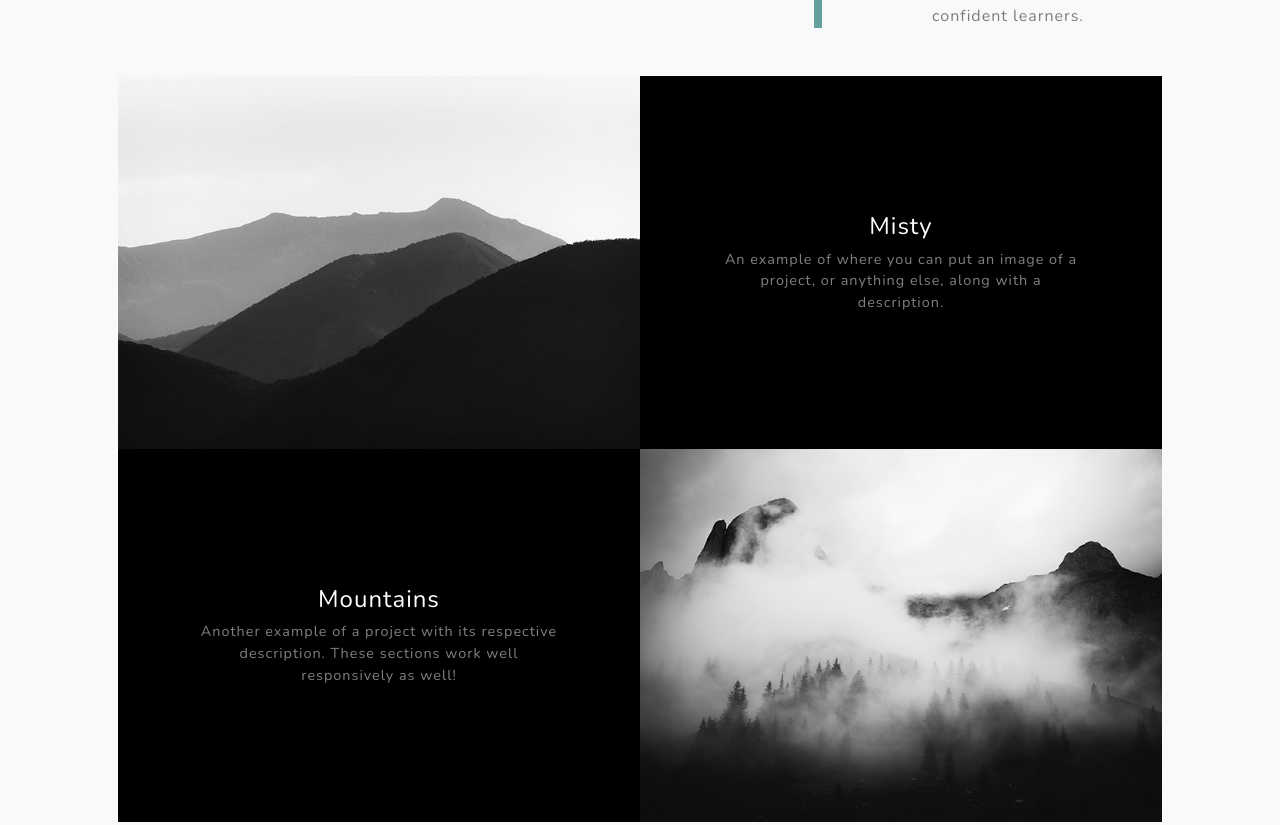
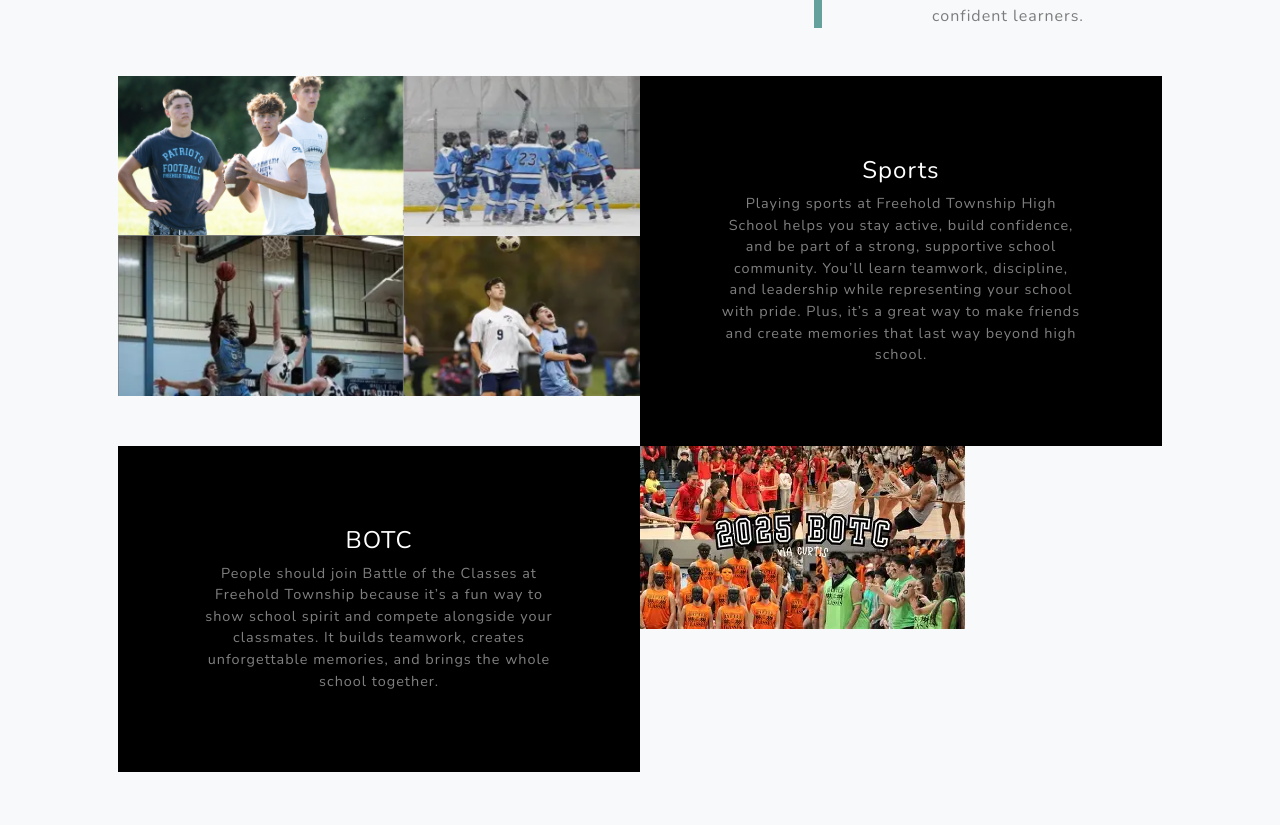
Before and after one commit to 228bbrausewetter-web/startbootstrap-grayscale-gh-pages, a plain HTML site: page index.html in a window 1280 px wide. Shown: the part 1751-2576 px from the top of the page. Drawn offline with nearby package versions, Linux system fonts and the light colour scheme.

Commit message:
finished

```diff
--- a/index.html
+++ b/index.html
@@ -7,12 +7,12 @@
         <meta name="author" content="" />
         <title>Template</title>
         <link rel="icon" type="image/x-icon" href="assets/favicon.ico" />
-        <!-- Font Awesome icons (free version)-->
+
         <script src="https://use.fontawesome.com/releases/v6.3.0/js/all.js" crossorigin="anonymous"></script>
-        <!-- Google fonts-->
+
         <link href="https://fonts.googleapis.com/css?family=Varela+Round" rel="stylesheet" />
         <link href="https://fonts.googleapis.com/css?family=Nunito:200,200i,300,300i,400,400i,600,600i,700,700i,800,800i,900,900i" rel="stylesheet" />
-        <!-- Core theme CSS (includes Bootstrap)-->
+
         <link href="css/styles.css" rel="stylesheet" />
     </head>
     <body id="page-top">
@@ -61,10 +61,10 @@
                 <img class="img-fluid" src="assets/img/download.jpg" alt="..." />
             </div>
         </section>
-        <!-- Projects-->
+
         <section class="projects-section bg-light" id="projects">
             <div class="container px-4 px-lg-5">
-                <!-- Featured Project Row-->
+
                 <div class="row gx-0 mb-4 mb-lg-5 align-items-center">
                     <div class="col-xl-8 col-lg-7"><img class="img-fluid mb-3 mb-lg-0" src="assets/img/images.jpg" alt="..." /></div>
                     <div class="col-xl-4 col-lg-5">
@@ -75,29 +75,28 @@
                         </div>
                     </div>
                 </div>
-                <!-- Project One Row-->
+
                 <div class="row gx-0 mb-5 mb-lg-0 justify-content-center">
-                    <div class="col-lg-6"><img class="img-fluid" src="assets/img/demo-image-01.jpg" alt="..." /></div>
+                    <div class="col-lg-6"><img class="img-fluid" src="assets/img/Screenshot 2026-02-05 083709.png" alt="..." /></div>
                     <div class="col-lg-6">
                         <div class="bg-black text-center h-100 project">
                             <div class="d-flex h-100">
                                 <div class="project-text w-100 my-auto text-center text-lg-left">
-                                    <h4 class="text-white">Misty</h4>
-                                    <p class="mb-0 text-white-50">An example of where you can put an image of a project, or anything else, along with a description.</p>
+                                    <h4 class="text-white">Sports</h4>
+                                    <p class="mb-0 text-white-50">Playing sports at Freehold Township High School helps you stay active, build confidence, and be part of a strong, supportive school community. You’ll learn teamwork, discipline, and leadership while representing your school with pride. Plus, it’s a great way to make friends and create memories that last way beyond high school.</p>
                                 </div>
                             </div>
                         </div>
                     </div>
                 </div>
-                <!-- Project Two Row-->
                 <div class="row gx-0 justify-content-center">
-                    <div class="col-lg-6"><img class="img-fluid" src="assets/img/demo-image-02.jpg" alt="..." /></div>
+                    <div class="col-lg-6"><img class="img-fluid" src="assets/img/OIP.webp" alt="..." /></div>
                     <div class="col-lg-6 order-lg-first">
                         <div class="bg-black text-center h-100 project">
                             <div class="d-flex h-100">
                                 <div class="project-text w-100 my-auto text-center text-lg-right">
-                                    <h4 class="text-white">Mountains</h4>
-                                    <p class="mb-0 text-white-50">Another example of a project with its respective description. These sections work well responsively as well!</p>
+                                    <h4 class="text-white">BOTC</h4>
+                                    <p class="mb-0 text-white-50">People should join Battle of the Classes at Freehold Township because it’s a fun way to show school spirit and compete alongside your classmates. It builds teamwork, creates unforgettable memories, and brings the whole school together.</p>
                                 </div>
                             </div>
                         </div>
@@ -105,32 +104,20 @@
                 </div>
             </div>
         </section>
-        <!-- Signup-->
         <section class="signup-section" id="signup">
             <div class="container px-4 px-lg-5">
                 <div class="row gx-4 gx-lg-5">
                     <div class="col-md-10 col-lg-8 mx-auto text-center">
                         <i class="far fa-paper-plane fa-2x mb-2 text-white"></i>
                         <h2 class="text-white mb-5">Subscribe to receive updates!</h2>
-                        <!-- * * * * * * * * * * * * * * *-->
-                        <!-- * * SB Forms Contact Form * *-->
-                        <!-- * * * * * * * * * * * * * * *-->
-                        <!-- This form is pre-integrated with SB Forms.-->
-                        <!-- To make this form functional, sign up at-->
-                        <!-- https://startbootstrap.com/solution/contact-forms-->
-                        <!-- to get an API token!-->
+                        solution/contact-forms
                         <form class="form-signup" id="contactForm" data-sb-form-api-token="API_TOKEN">
-                            <!-- Email address input-->
                             <div class="row input-group-newsletter">
                                 <div class="col"><input class="form-control" id="emailAddress" type="email" placeholder="Enter email address..." aria-label="Enter email address..." data-sb-validations="required,email" /></div>
                                 <div class="col-auto"><button class="btn btn-primary disabled" id="submitButton" type="submit">Notify Me!</button></div>
                             </div>
                             <div class="invalid-feedback mt-2" data-sb-feedback="emailAddress:required">An email is required.</div>
                             <div class="invalid-feedback mt-2" data-sb-feedback="emailAddress:email">Email is not valid.</div>
-                            <!-- Submit success message-->
-                            <!---->
-                            <!-- This is what your users will see when the form-->
-                            <!-- has successfully submitted-->
                             <div class="d-none" id="submitSuccessMessage">
                                 <div class="text-center mb-3 mt-2 text-white">
                                     <div class="fw-bolder">Form submission successful!</div>
@@ -139,17 +126,12 @@
                                     <a href="https://startbootstrap.com/solution/contact-forms">https://startbootstrap.com/solution/contact-forms</a>
                                 </div>
                             </div>
-                            <!-- Submit error message-->
-                            <!---->
-                            <!-- This is what your users will see when there is-->
-                            <!-- an error submitting the form-->
                             <div class="d-none" id="submitErrorMessage"><div class="text-center text-danger mb-3 mt-2">Error sending message!</div></div>
                         </form>
                     </div>
                 </div>
             </div>
         </section>
-        <!-- Contact-->
         <section class="contact-section bg-black">
             <div class="container px-4 px-lg-5">
                 <div class="row gx-4 gx-lg-5">
@@ -159,7 +141,7 @@
                                 <i class="fas fa-map-marked-alt text-primary mb-2"></i>
                                 <h4 class="text-uppercase m-0">Address</h4>
                                 <hr class="my-4 mx-auto" />
-                                <div class="small text-black-50">4923 Market Street, Orlando FL</div>
+                                <div class="small text-black-50">--------</div>
                             </div>
                         </div>
                     </div>
@@ -169,7 +151,7 @@
                                 <i class="fas fa-envelope text-primary mb-2"></i>
                                 <h4 class="text-uppercase m-0">Email</h4>
                                 <hr class="my-4 mx-auto" />
-                                <div class="small text-black-50"><a href="#!">hello@yourdomain.com</a></div>
+                                <div class="small text-black-50"><a href="#!">228bbrausewetter@frhsd.com</a></div>
                             </div>
                         </div>
                     </div>
@@ -179,7 +161,7 @@
                                 <i class="fas fa-mobile-alt text-primary mb-2"></i>
                                 <h4 class="text-uppercase m-0">Phone</h4>
                                 <hr class="my-4 mx-auto" />
-                                <div class="small text-black-50">+1 (555) 902-8832</div>
+                                <div class="small text-black-50">+1 908-418-1645</div>
                             </div>
                         </div>
                     </div>
```
